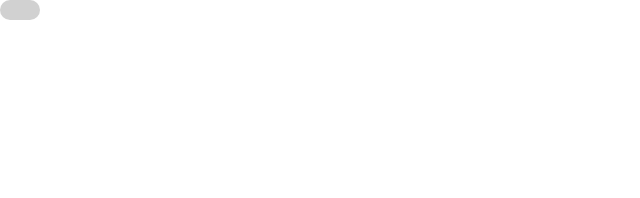
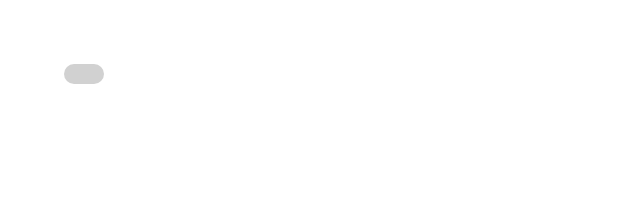
Before and after one commit to appworldng/form-components, a React (Create React App) app: page / in a window 1280 px wide. Shown: the top 198 px of the page, without its empty margins (0-640 px from the left). Built offline with nearby package versions, Linux system fonts and the light colour scheme.

Commit message:
added App component

```diff
--- a/src/App.js
+++ b/src/App.js
@@ -1,8 +1,17 @@
 import React from "react";
 import Toggle from "./components/toggle/Toggle";
 
+const section = {
+  padding: "4em",
+  textAlign: "center",
+};
+
 const App = () => {
-  return <Toggle />;
+  return (
+    <section style={section}>
+      <Toggle />
+    </section>
+  );
 };
 
 export default App;
```
